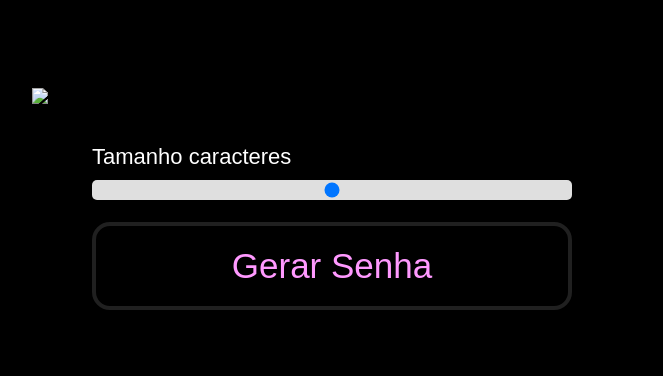
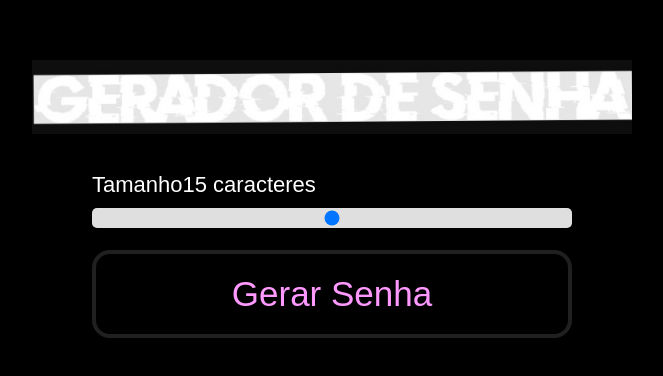
Before and after one commit to DavidEdsonC/Gerador-de-Senhas, a plain HTML site: page index.html in a window 1280 px wide. Shown: the part 194-570 px from the top of the page, without its empty margins (308-971 px from the left). Drawn offline with Linux system fonts and the light colour scheme; files that its build step writes are made by us from their sources.

Commit message:
Organizando

```diff
--- a/index.html
+++ b/index.html
@@ -8,12 +8,12 @@
     <meta name="keywords" content="Gerador de CPF, gerador de cpf">
     <title>Gerador de Senha</title>
 
-    <link rel="stylesheet" href="./estilo.css">
+    <link rel="stylesheet" href="./Gerador/estilo.css">
 </head>
 
 <body>
 
-    <img class="logo" src="imagens/logo-pq.jpg" alt="Gerador de Senha logo">
+    <img class="logo" src="./Gerador/imagens/logo-pq.jpg" alt="Gerador de Senha logo">
 
     <main class="container-input">
 
@@ -31,7 +31,7 @@
         <span class="tooltip">Clique na senha para copiar. 👆</span>
     </div>
 
-    <script src="script.js"></script>
+    <script src="./Gerador/script.js"></script>
 </body>
 
 </html>
```
